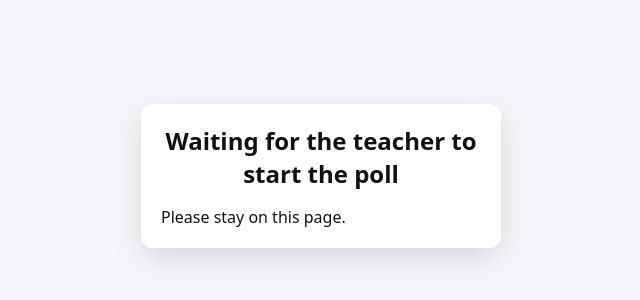
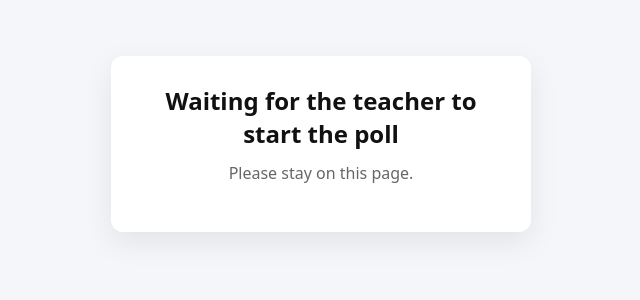
Before and after one commit to RealCifer/Polling-App, a React app in the folder frontend/: page /waiting in a window 1280 px wide. Shown: the part 224-524 px from the top of the page, without its empty margins (319-959 px from the left). Built offline with nearby package versions, Linux system fonts and the light colour scheme; no server answers; the HTML template or start-up script is replaced by a standard one.

Commit message:
polishing UI

```diff
--- a/frontend/src/main.tsx
+++ b/frontend/src/main.tsx
@@ -3,6 +3,8 @@ import ReactDOM from "react-dom/client";
 import { BrowserRouter } from "react-router-dom";
 import App from "./App";
 import "./index.css";
+import "./styles/ui.css";
+
 
 ReactDOM.createRoot(document.getElementById("root")!).render(
   <React.StrictMode>
--- /dev/null
+++ b/frontend/src/styles/ui.css
@@ -0,0 +1,105 @@
+* {
+  box-sizing: border-box;
+}
+
+body {
+  margin: 0;
+  font-family: Inter, system-ui, Avenir, Helvetica, Arial, sans-serif;
+  background: #f2f2f2;
+  color: #373737;
+}
+
+.page-center {
+  min-height: calc(100vh - 64px);
+  display: flex;
+  align-items: center;
+  justify-content: center;
+  padding: 24px;
+}
+
+.card {
+  background: #ffffff;
+  width: 100%;
+  max-width: 420px;
+  border-radius: 12px;
+  padding: 28px;
+  box-shadow: 0 10px 30px rgba(0, 0, 0, 0.08);
+}
+
+.card h1,
+.card h2,
+.card h3 {
+  margin-top: 0;
+  margin-bottom: 12px;
+  font-weight: 600;
+  text-align: center;
+}
+
+.card p {
+  text-align: center;
+  color: #666;
+  margin-bottom: 20px;
+}
+
+.input {
+  width: 100%;
+  padding: 12px 14px;
+  border-radius: 8px;
+  border: 1px solid #e6e6e6;
+  margin-bottom: 14px;
+  font-size: 14px;
+}
+
+.input:focus {
+  outline: none;
+  border-color: #7765da;
+}
+
+.btn-primary {
+  width: 100%;
+  background: #7765da;
+  color: white;
+  border: none;
+  padding: 12px;
+  border-radius: 10px;
+  font-size: 14px;
+  cursor: pointer;
+  margin-top: 10px;
+}
+
+.btn-primary:disabled {
+  background: #ccc;
+  cursor: not-allowed;
+}
+
+.btn-outline {
+  background: transparent;
+  border: 1px solid #7765da;
+  color: #7765da;
+  padding: 10px;
+  border-radius: 8px;
+  cursor: pointer;
+}
+
+.option-row {
+  display: flex;
+  justify-content: space-between;
+  align-items: center;
+  padding: 10px 12px;
+  background: #f6f6f6;
+  border-radius: 8px;
+  margin-bottom: 10px;
+}
+
+.badge {
+  background: #7765da;
+  color: white;
+  padding: 4px 10px;
+  border-radius: 12px;
+  font-size: 12px;
+}
+
+.waiting-text {
+  text-align: center;
+  color: #777;
+}
```
